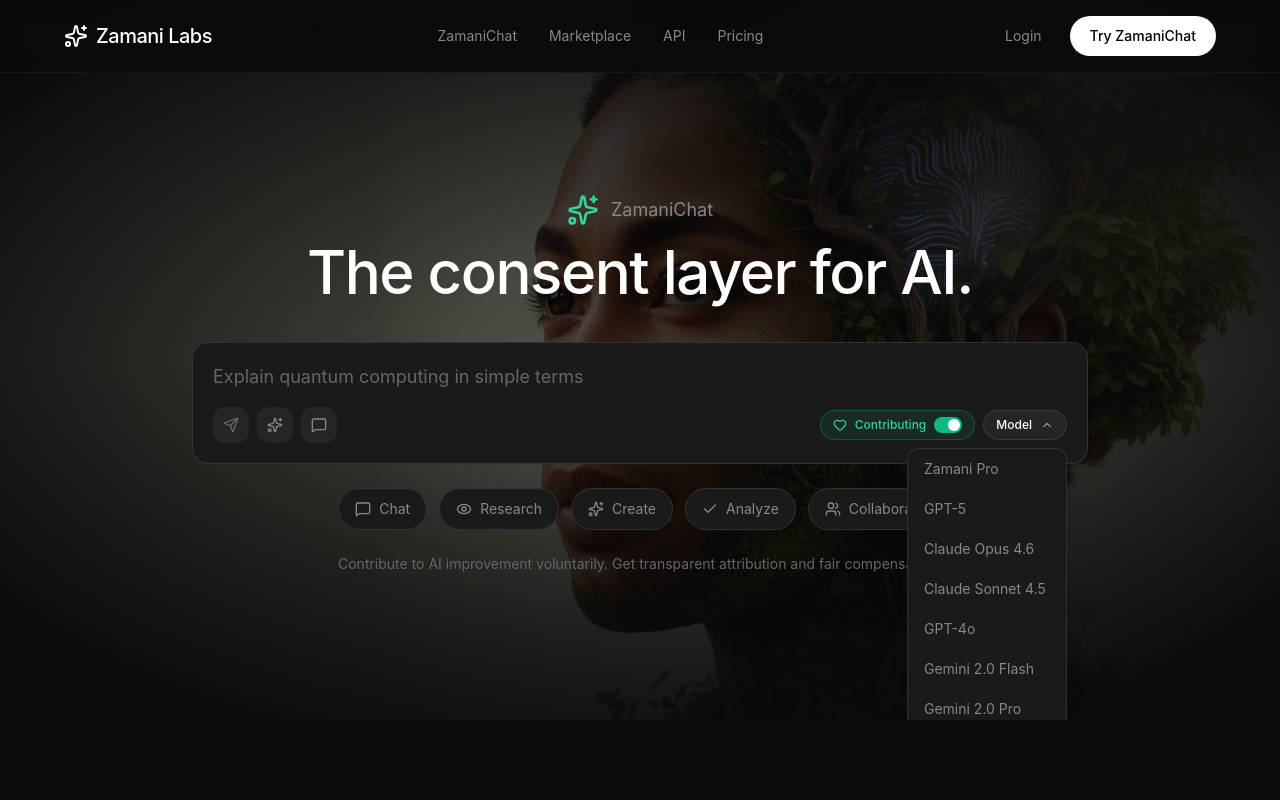
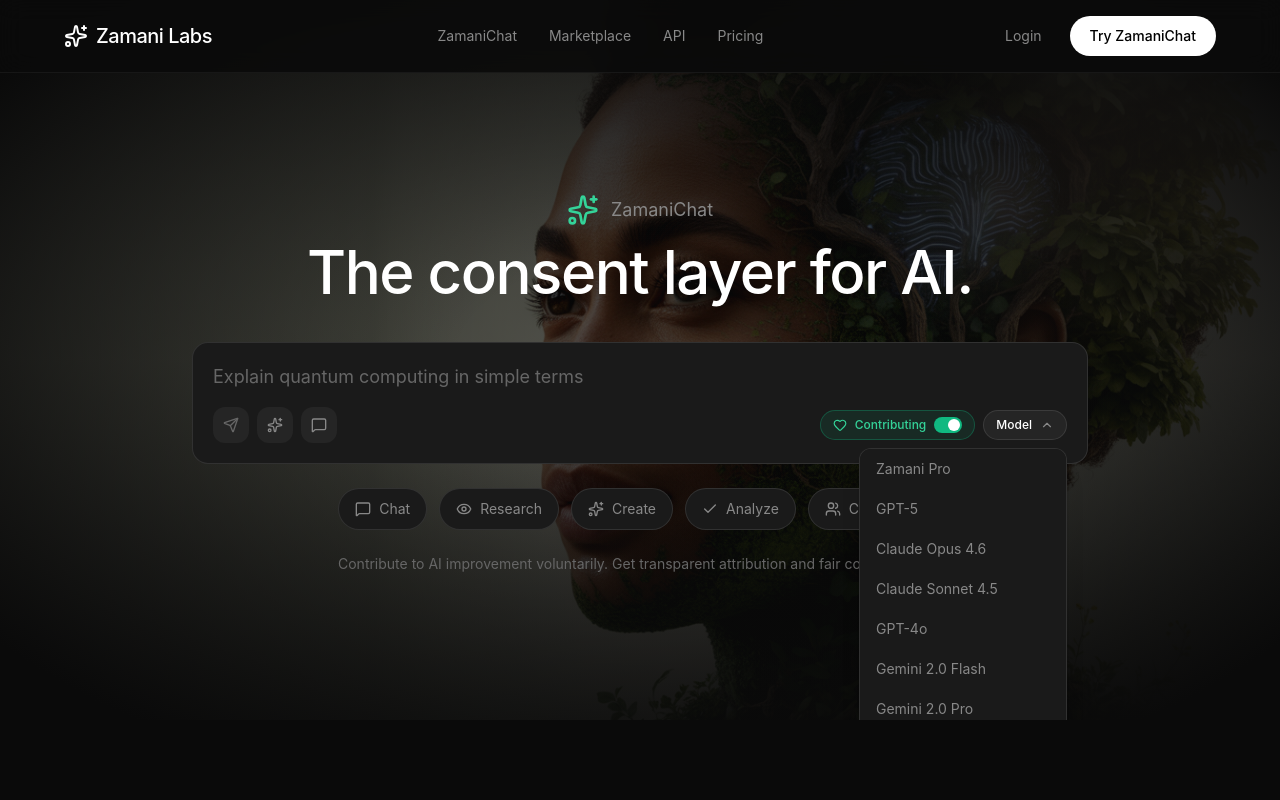
Before and after one commit to Laudedgg/ZamaniLabs, a React (Vite) app: page / in a window 1280 px wide. Both pictures are taken after a click on the button "Model". Shown: the top 800 px of the page. Built offline with nearby package versions, Linux system fonts and the light colour scheme; the HTML template or start-up script is replaced by a standard one.

Commit message:
Fix model dropdown being cut off - widen dropdown, allow vertical overflow in Hero section

```diff
--- a/src/App.tsx
+++ b/src/App.tsx
@@ -183,7 +183,7 @@ function App() {
       </motion.nav>
 
       {/* Hero Section with ZamaniChat Interface */}
-      <section className="relative pt-28 pb-16 md:pt-36 md:pb-24 px-6 min-h-[90vh] flex flex-col justify-center overflow-hidden">
+      <section className="relative pt-28 pb-16 md:pt-36 md:pb-24 px-6 min-h-[90vh] flex flex-col justify-center overflow-x-hidden overflow-y-visible">
         {/* Background Images with Crossfade */}
         <div className="absolute inset-0 z-0">
           {backgroundImages.map((bg, index) => (
@@ -331,7 +331,7 @@ function App() {
                       <motion.div
                         initial={{ opacity: 0, y: -10 }}
                         animate={{ opacity: 1, y: 0 }}
-                        className="absolute top-full right-0 mt-2 w-40 rounded-xl bg-[#1a1a1a] border border-white/10 shadow-xl overflow-hidden z-10"
+                        className="absolute top-full right-0 mt-2 w-52 rounded-xl bg-[#1a1a1a] border border-white/10 shadow-xl max-h-80 overflow-y-auto z-50"
                       >
                         {models.map((model) => (
                           <button
```
